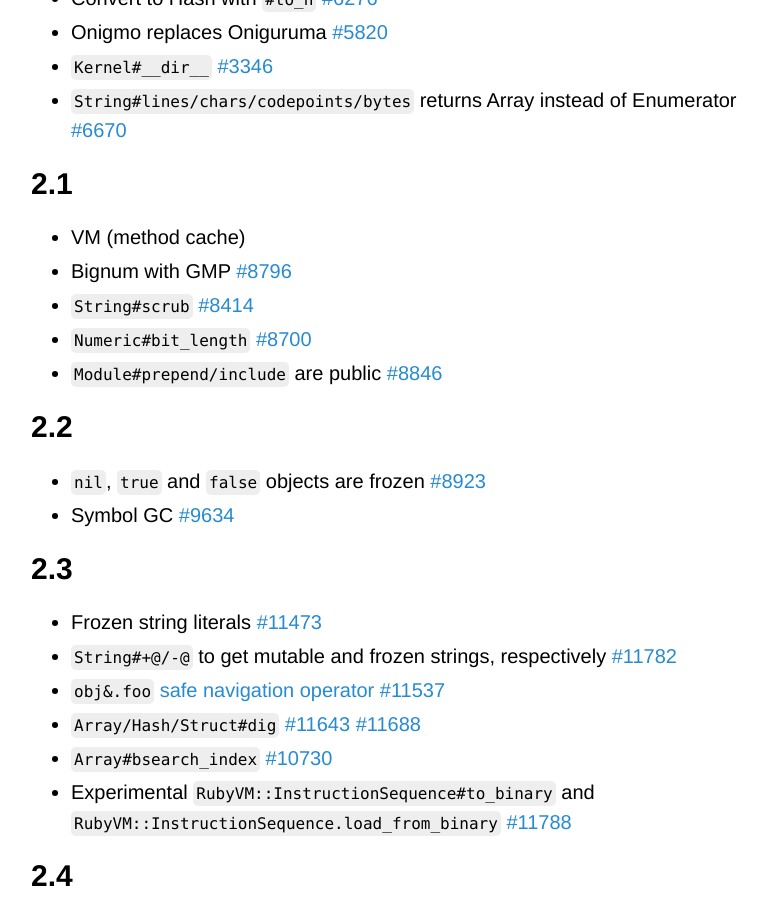
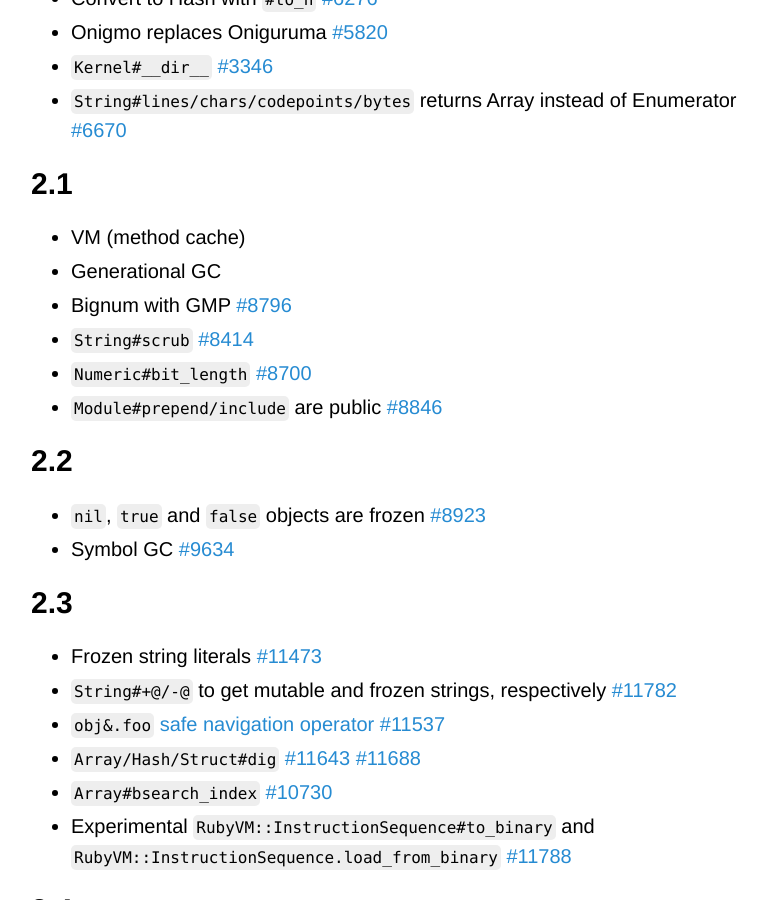
Before and after one commit to Maumagnaguagno/maumagnaguagno.github.io, a Jekyll site: the page built from ruby-versions.md, in a window 1280 px wide and 900 px high, scrolled down 1406 px. Shown: the whole window, without its empty margins (229-997 px from the left). Built offline with Jekyll 4.4.1, drawn with Linux system fonts in a browser that asks for light colours; our own code applies the rules of GitHub Pages for plain Markdown files.

Commit message:
Add generational GC to Ruby Versions 2.1 section

```diff
--- a/ruby-versions.md
+++ b/ruby-versions.md
@@ -50,6 +50,7 @@ This is a reminder of how Ruby evolved through time.
 
 ## 2.1
 - VM (method cache)
+- Generational GC
 - Bignum with GMP [#8796]({{ issue }}8796)
 - ``String#scrub`` [#8414]({{ issue }}8414)
 - ``Numeric#bit_length`` [#8700]({{ issue }}8700)
```
